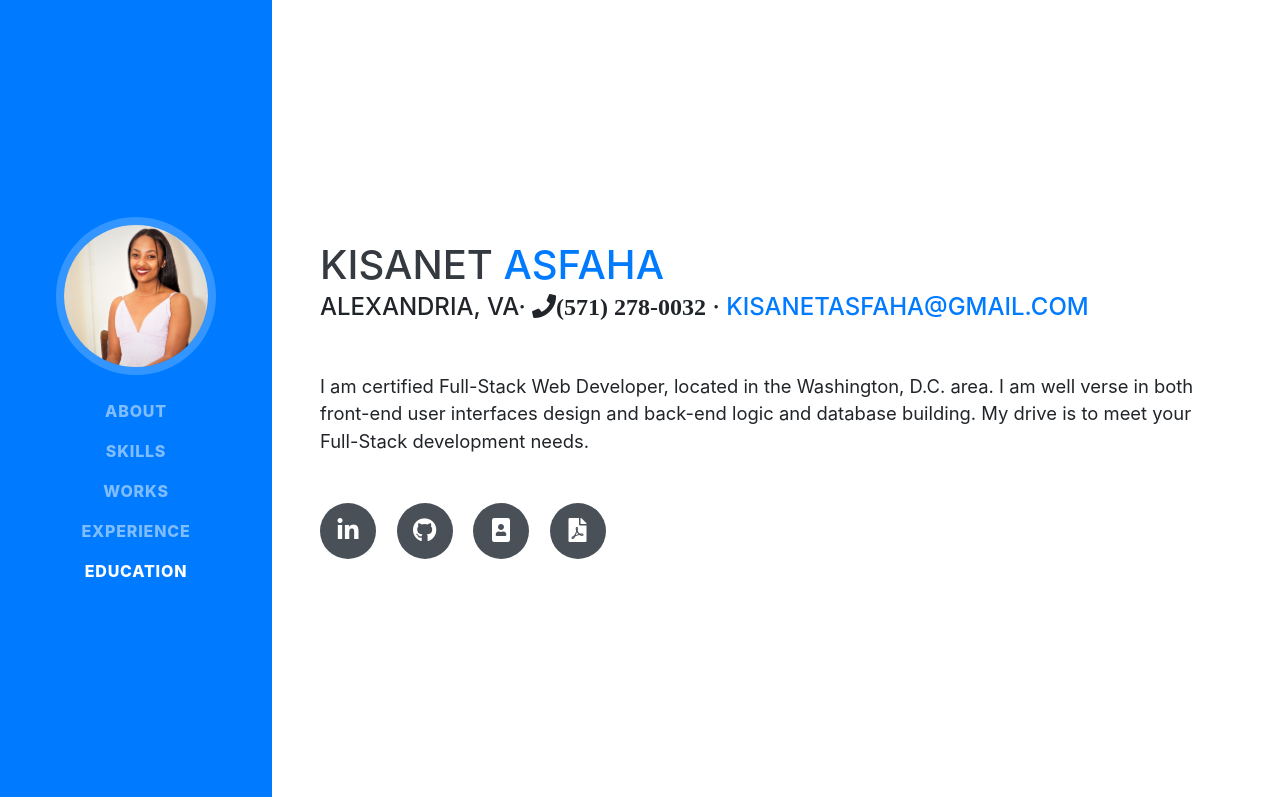
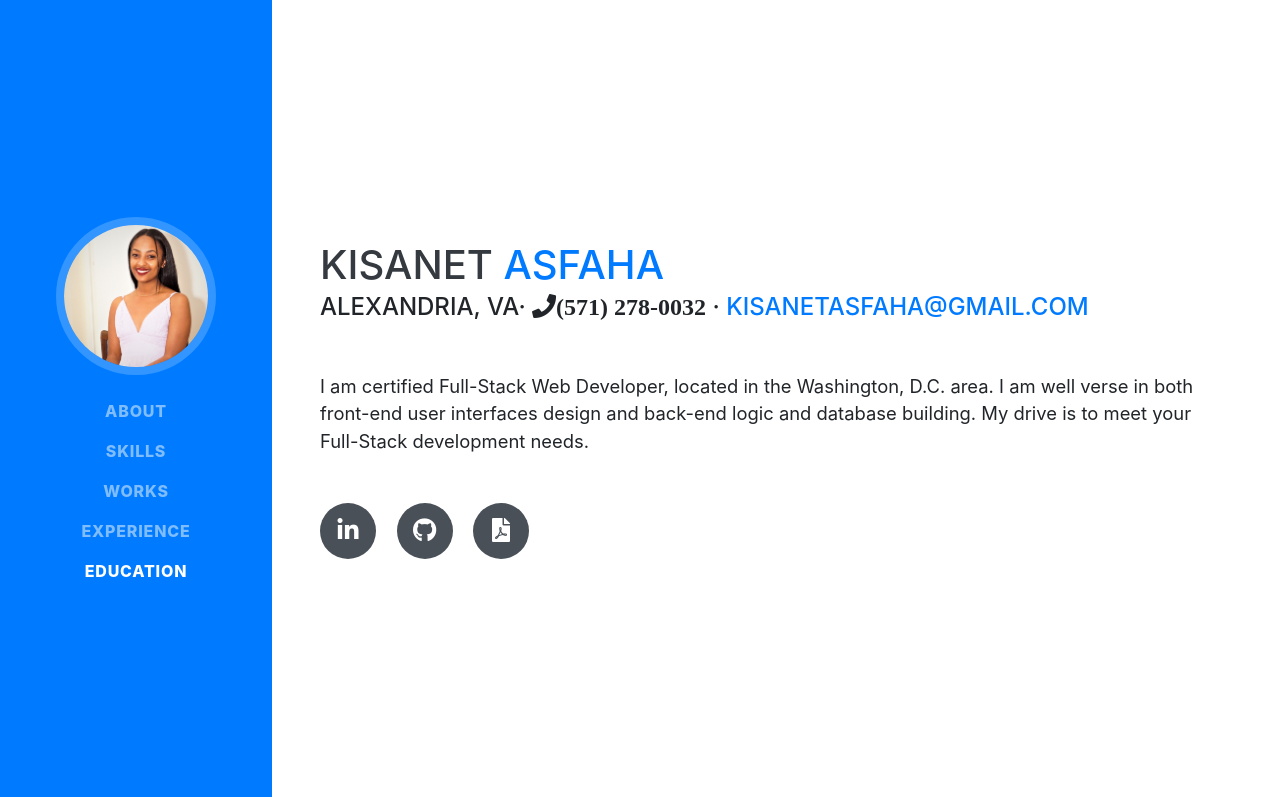
Before and after one commit to KisanetA/portfolio, a website with bundled scripts: page index.html in a window 1280 px wide. Shown: the top 797 px of the page. Built offline with nearby package versions, Linux system fonts and the light colour scheme; a web font is replaced by a local one.

Commit message:
pdf file & css

```diff
--- a/css/heycss.css
+++ b/css/heycss.css
@@ -42,7 +42,7 @@
     padding: 20px;
     border: 1px solid #888;
     width: 50%;
-    height: 55%;
+
   }
 
 
--- a/index.html
+++ b/index.html
@@ -80,10 +80,7 @@
           <a href="https://github.com/KisanetA">
             <i class="fab fa-github"></i>
           </a>
-          <a href="https://kisaneta.github.io/portfolio/">
-            <i class="fas fa-portrait"></i>
-          </a>
-          <a href="./img/Kisanet Asfaha Resume.pdf">
+          <a href="./img/KisanetA Resume.pdf">
             <i class="fas fa-file-pdf"></i>
           </a>
         </div>
```
